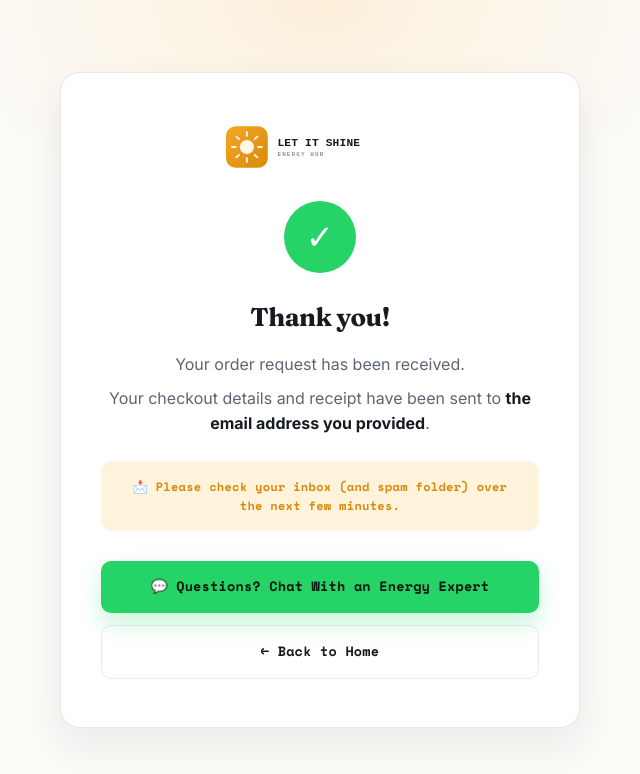
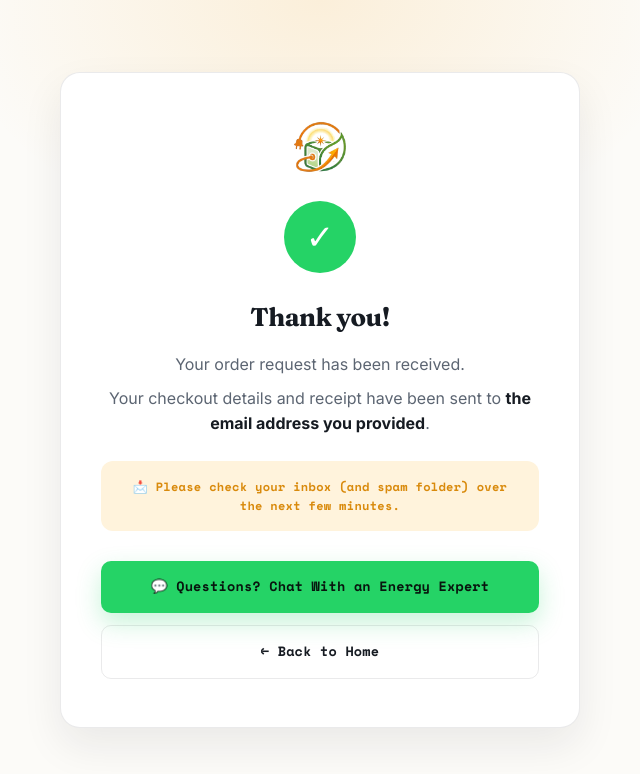
Before and after one commit to royaleroh/hithium-hero-ee1-site, a plain HTML site: page thank-you.html in a window 1280 px wide. Shown: the whole page, without its empty margins (320-960 px from the left). Drawn offline with nearby package versions, Linux system fonts and the light colour scheme.

Commit message:
changed the logo

```diff
--- a/thank-you.html
+++ b/thank-you.html
@@ -7,7 +7,7 @@
 <meta name="robots" content="noindex">
 <link rel="preconnect" href="https://fonts.googleapis.com">
 <link href="https://fonts.googleapis.com/css2?family=Space+Mono:wght@400;700&family=Fraunces:opsz,wght@9..144,400;9..144,500;9..144,600;9..144,700;9..144,900&family=Inter:wght@400;500;600;700;800&display=swap" rel="stylesheet">
-<link rel="icon" type="image/svg+xml" href="assets/favicon.svg">
+<link rel="icon" type="image/png" href="assets/bareLogo.png">
 <link rel="stylesheet" href="style.css">
 <style>
   .ty-wrap{
@@ -38,7 +38,7 @@
 <div class="ty-wrap">
   <div class="ty-card">
     <div class="ty-logo">
-      <img src="assets/logo-full.svg" alt="Let It Shine Energy Hub" style="height:52px; width:auto;">
+      <img src="assets/bareLogo.png" alt="Let It Shine Energy Hub" style="height:52px; width:auto;">
     </div>
     <div class="ty-tick">✓</div>
     <h1 id="tyHeadline">Thank you!</h1>
```
Also changed, not shown: index.html (+2 -2 lines), assets/bareLogo.png (added), assets/logoWithWordings.png (added).
